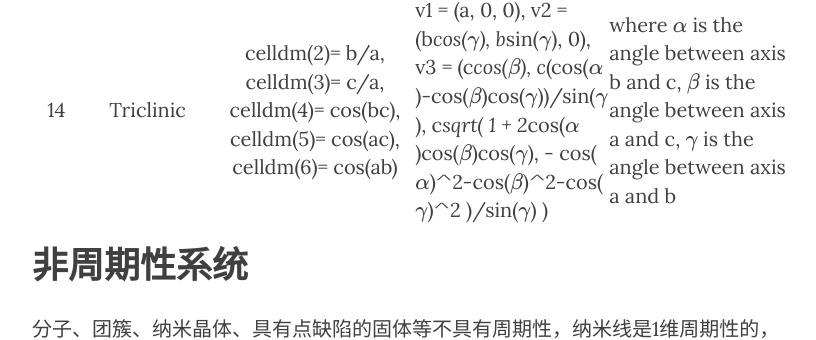
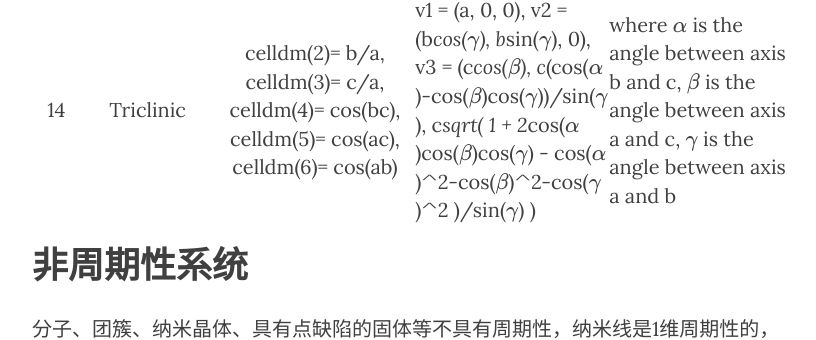
Before and after one commit to yyyu200/DFTbook, a Jekyll site: the page built from _posts/2019-04-07-TransCell.md, in a window 1280 px wide and 900 px high, scrolled down 7262 px. Shown: the part 120-460 px from the top of the window, without its empty margins (233-1049 px from the left). Built offline with Jekyll 4.4.1, drawn with Linux system fonts in a browser that asks for light colours; nearby versions of some CDN libraries; formulas are drawn with MathJax 3; comment, search, counter and statistics services are not loaded.

Commit message:
modify at20190414-13:19:41-aliyun

```diff
--- a/_posts/2019-04-07-TransCell.md
+++ b/_posts/2019-04-07-TransCell.md
@@ -105,7 +105,7 @@ QE提供多种方式完成一件任务的设计风格，对于具有各种习惯
 | 12   |       Monoclinic P, unique axis c   |  celldm(2)=b/a, celldm(3)=c/a, celldm(4)=cos(ab)| v1=(a,0,0), v2=(b*cos($\gamma$),b*sin($\gamma$),0),  v3 = (0,0,c)|  where $\gamma$ is the angle between axis a and b.
 |-12   |       Monoclinic P, unique axis b   |  celldm(2)=b/a, celldm(3)=c/a, celldm(5)=cos(ac)| v1 = (a,0,0), v2 = (0,b,0), v3 = (c*cos($\beta$),0,c*sin($\beta$))| where $\beta$ is the angle between axis a and c
 | 13   |       Monoclinic base-centered      |   celldm(2)=b/a, celldm(3)=c/a, celldm(4)=cos(ab)| v1 = (  a/2,         0,                -c/2), v2 = (b*cos($\gamma$), b*sin($\gamma$), 0), v3 = (  a/2,         0,                  c/2),|  where $\gamma$ is the angle between axis a and b
-| 14    |      Triclinic                  |     celldm(2)= b/a, celldm(3)= c/a, celldm(4)= cos(bc), celldm(5)= cos(ac), celldm(6)= cos(ab)|v1 = (a, 0, 0), v2 = (b*cos($\gamma$), b*sin($\gamma$), 0), v3 = (c*cos($\beta$),  c*(cos($\alpha$)-cos($\beta$)cos($\gamma$))/sin($\gamma$), c*sqrt( 1 + 2*cos($\alpha$)cos($\beta$)cos($\gamma$), - cos($\alpha$)^2-cos($\beta$)^2-cos($\gamma$)^2 )/sin($\gamma$) )| where $\alpha$ is the angle between axis b and c, $\beta$ is the angle between axis a and c, $\gamma$ is the angle between axis a and b
+| 14    |      Triclinic                  |     celldm(2)= b/a, celldm(3)= c/a, celldm(4)= cos(bc), celldm(5)= cos(ac), celldm(6)= cos(ab)|v1 = (a, 0, 0), v2 = (b*cos($\gamma$), b*sin($\gamma$), 0), v3 = (c*cos($\beta$),  c*(cos($\alpha$)-cos($\beta$)cos($\gamma$))/sin($\gamma$), c*sqrt( 1 + 2*cos($\alpha$)cos($\beta$)cos($\gamma$) - cos($\alpha$)^2-cos($\beta$)^2-cos($\gamma$)^2 )/sin($\gamma$) )| where $\alpha$ is the angle between axis b and c, $\beta$ is the angle between axis a and c, $\gamma$ is the angle between axis a and b
 |:---------:|:----------:|:----------:|:---------|:---------|
 
 # 非周期性系统
```
